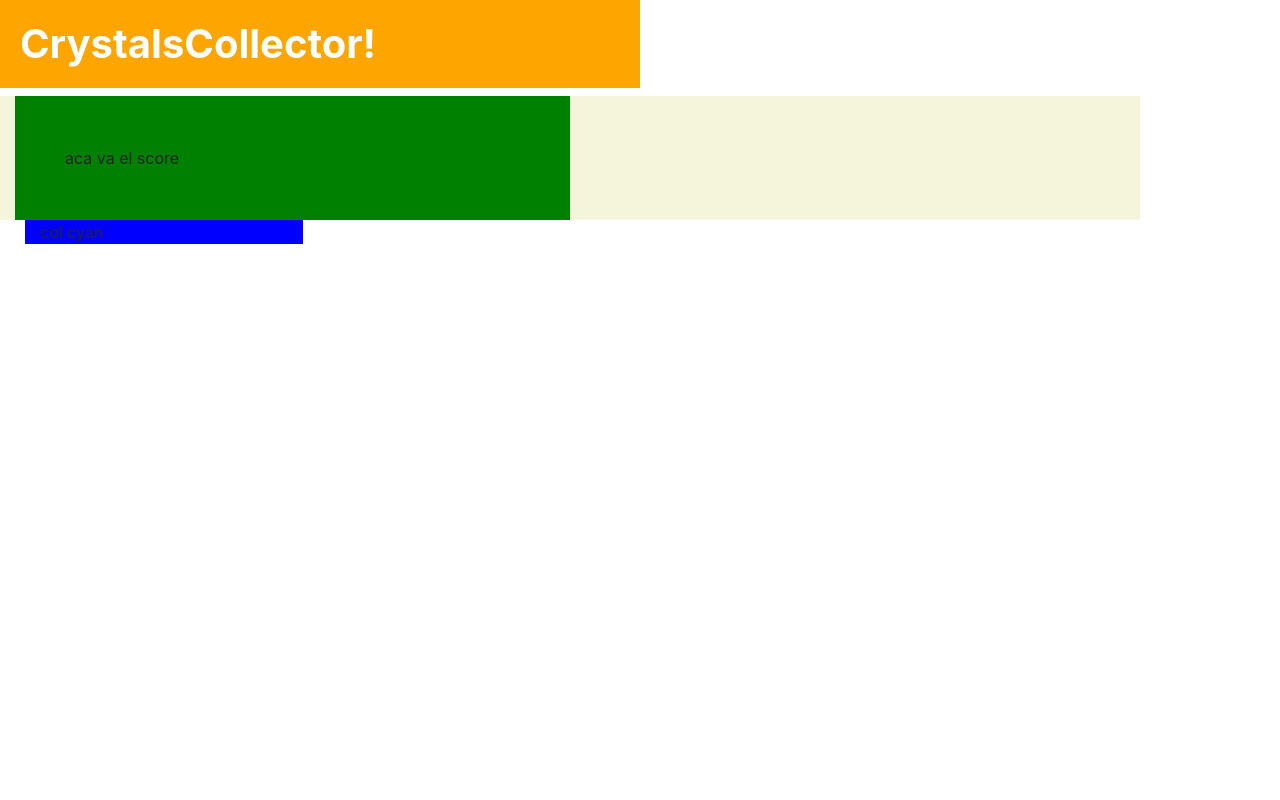
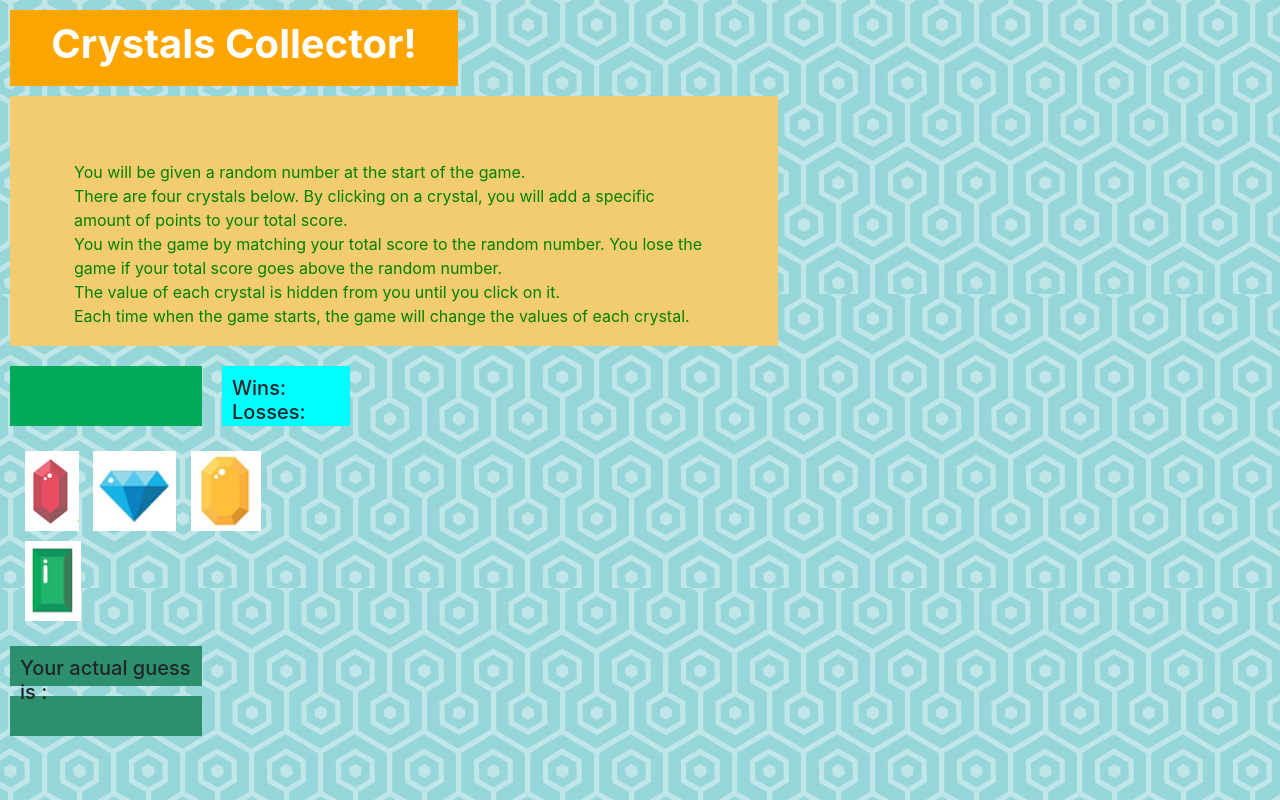
Before and after one commit to iquevedom/unit-4-game, a plain HTML site: page index.html in a window 1280 px wide. Drawn offline with nearby package versions, Linux system fonts and the light colour scheme.

Commit message:
2nd commit, i have not finished

```diff
--- a/assets/css/style.css
+++ b/assets/css/style.css
@@ -0,0 +1,113 @@
+/* General Elements*/
+body{
+	background-image: url("../images/background.png")
+}
+div{
+	background-color: white;
+	margin: 10px;
+	width: 25%
+}
+div{
+	border: solid 2px antiquewhite;
+	padding: 10px;
+}
+h1, h3, span{
+	font-weight: bold;
+	text-align: center;
+}
+
+h1{
+	font-size: 30pt;
+}
+
+h2 {
+	font-size : 20px;
+}
+ol{
+	list-style: decimal inside;
+	color: green;
+	font-size: 1.5em;
+}
+ul {
+	list-style: disc inside;
+	text-indent: 20px;
+}
+/* Specfic Elements*/
+/* div.header, div.gems{
+	background-color: #e0e0eb;
+} */
+
+div.header{
+	width: 35%;
+	background-color: orange;
+	text-align: left;
+	color: white;
+	border : 0;
+}
+
+div.instructions {
+	width : 60%;
+	height: 250px;
+	background-color: hsl(43, 83%, 69%);
+	border : 0;
+	padding: 5%;
+	color: green;
+/* 	font-size: 100%; */
+}
+
+
+/* Classes */
+.numberGoal {
+	float: left;
+	width: 15%;
+	height: 60px;
+	background-color: #00aa59;
+	border: 0px;
+	font-size: 3em;
+}
+
+
+.winsAndLosses{
+	float: left;
+	width: 10%;
+	height: 60px;
+	background-color: cyan;
+	border: 0px;
+}
+
+div.userTotal, div.score {
+	width: 15%;
+	height: 40px;
+	background-color: hsl(160, 53%, 37%);
+	border:0px;
+}
+
+div.score {
+	font-size: 3em;
+}
+
+.gems{
+	clear: both;
+	border: 0px;
+	background-color: transparent;
+}
+.gemImage{
+	height: 80px;
+	margin: 5px;
+}
+
+
+
+/* IDs */
+#blue{
+	color: #3092c7;
+}
+#green{
+	color: #00aa59;
+}
+#red{
+	color: #ec4b5f;
+}
+#yellow{
+	color: #ffc225;
+}
--- a/index.html
+++ b/index.html
@@ -15,11 +15,12 @@
     <!-- Added a link to Bootstrap-->
     <link rel="stylesheet" href="https://maxcdn.bootstrapcdn.com/bootstrap/4.0.0/css/bootstrap.min.css">
 
-    <!-- Added a link to our external stylesheet-->
     <!--   <link rel="stylesheet" href="style.css"> -->
+    <link rel="stylesheet" type="text/css" href="assets/css/reset.css">
+    <link rel="stylesheet" type="text/css" href="assets/css/style.css">
     <title>Crystal Collector</title>
 
-    <style>
+    <!--     <style>
         .fancy {
             font-size: 100px;
             color: green;
@@ -48,17 +49,52 @@
             float: left;
             margin-left: 10px;
         }
-    </style>
+    </style> -->
 
 </head>
 
 <body>
-    <h1><strong>CrystalsCollector!</strong></h1>
+    <div class="header">
+        <h1>Crystals Collector!</h1>
+    </div>
+    <div class="instructions">
 
-    <div class="container">
-        <div class="col-6" id="goal-div"> aca va el score </div>
-        <div class="col-3" id="score-div"> col cyan</div>
+        <p>You will be given a random number at the start of the game.<br>
+        There are four crystals below. By clicking on a crystal, you will add a specific amount of points to your total score.<br>
+        You win the game by matching your total score to the random number. You lose the game if your total score goes above the random number.<br>
+        The value of each crystal is hidden from you until you click on it.<br>
+        Each time when the game starts, the game will change the values of each crystal.</p>
 
+    </div>
+    <div class="numberGoal">
+
+        <span id="randomNumber"></span>
+
+    </div>
+    <div class="winsAndLosses">
+        <h2>Wins:
+            <span id="numberWins"></span>
+            </br>
+            Losses:
+            <span id="numberLosses"></span>
+        </h2>
+    </div>
+    <div class="gems">
+        <img src="assets/images/red.png" class=gemImage id="three" alt="Red Gem">
+        <img src="assets/images/diamond.png" class=gemImage id="one" alt="Blue Gem">
+        <img src="assets/images/yellow.png" class=gemImage id="four" alt="Yellow Gem">
+        <img src="assets/images/green.png" class=gemImage id="two" alt="Green Gem">
+    </div>
+    <div class="userTotal">
+        <h2>Your actual guess is :
+            <span id="finalTotal"></span>
+        </h2>
+    </div>
+
+    <div class="score">
+        <h2>
+            <span id="userScore"></span>
+        </h2>
     </div>
 
     <script type="text/javascript">
```
Also changed, not shown: assets/images/background.png (added), assets/images/diamond.png (added), assets/images/green.png (added), assets/images/red.png (added), assets/images/yellow.png (added).
